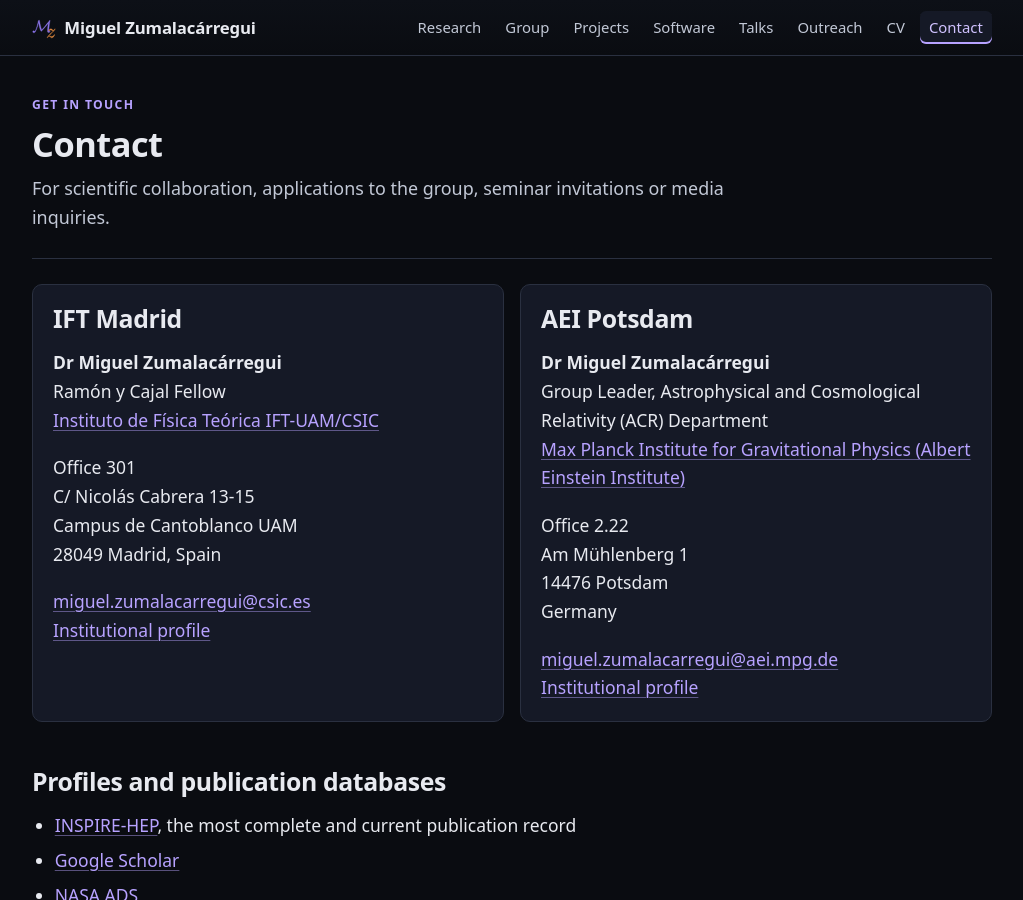
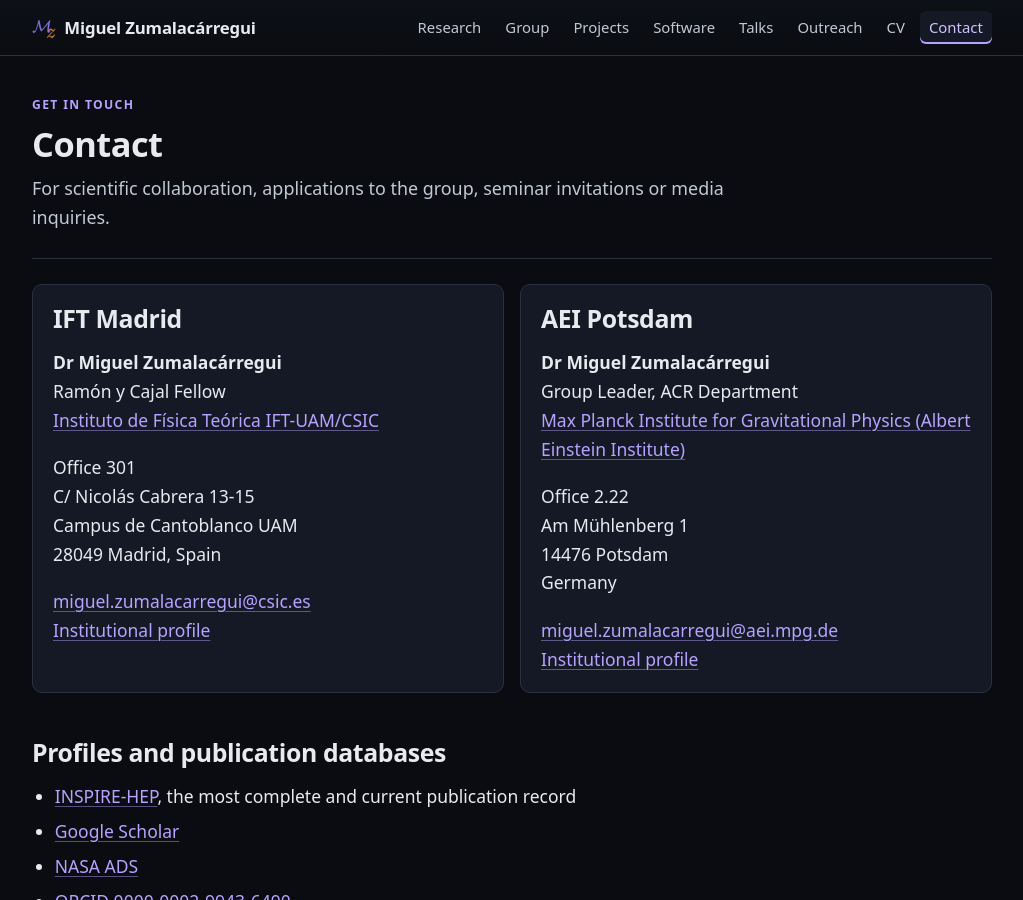
Before and after one commit to miguelzuma/miguelzuma.github.io, a Jekyll site: the page built from contact.html, in a window 1280 px wide and 900 px high. Shown: the whole window, without its empty margins (128-1151 px from the left). Built offline with Jekyll 4.4.1, drawn with Linux system fonts in a browser that asks for light colours.

Commit message:
Contact: ACR acronym on the card too
Spelled out, the department name wrapped and pushed the AEI card past the
IFT one, which is what the abbreviation was for.

Co-Authored-By: Claude Opus 5 (1M context) <noreply@anthropic.com>
Claude-Session: https://claude.ai/code/session_01E2ZbXszK9qt9svKVxU5Yrt

```diff
--- a/_config.yml
+++ b/_config.yml
@@ -48,8 +48,9 @@ affiliation:
   aei_name: "Max Planck Institute for Gravitational Physics (Albert Einstein Institute)"
   aei_short: "AEI Potsdam"
   aei_url: "https://www.aei.mpg.de/"
-  # Full department name where there is room for it, the acronym in the
-  # one-line role list on the home page.
+  # The acronym everywhere the role is displayed: spelled out, the department
+  # name wraps and makes the AEI card taller than the IFT one. The full form
+  # survives only in the structured data, where an acronym would be opaque.
   aei_role: "Group Leader, ACR Department"
   aei_role_full: "Group Leader, Astrophysical and Cosmological Relativity (ACR) Department"
   aei_address: "Am Mühlenberg 1, 14476 Potsdam, Germany"
--- a/contact.html
+++ b/contact.html
@@ -37,7 +37,7 @@ description: >-
     <h2 style="margin-top:0;">{{ site.affiliation.aei_short }}</h2>
     <p>
       <strong>Dr Miguel Zumalacárregui</strong><br>
-      {{ site.affiliation.aei_role_full }}<br>
+      {{ site.affiliation.aei_role }}<br>
       <a href="{{ site.affiliation.aei_url }}" rel="noopener">{{ site.affiliation.aei_name }}</a>
     </p>
     <p>
```
